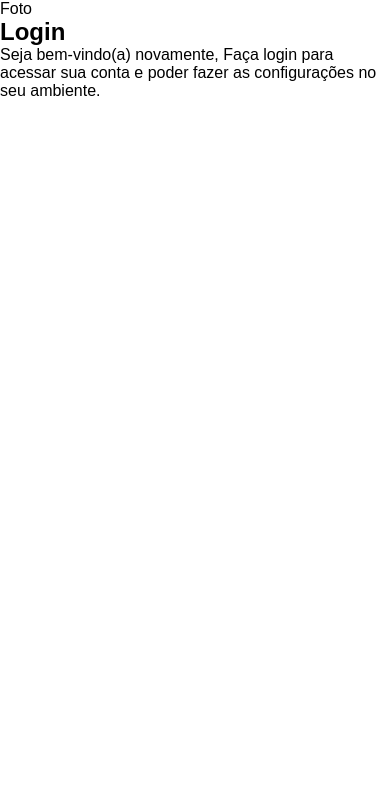
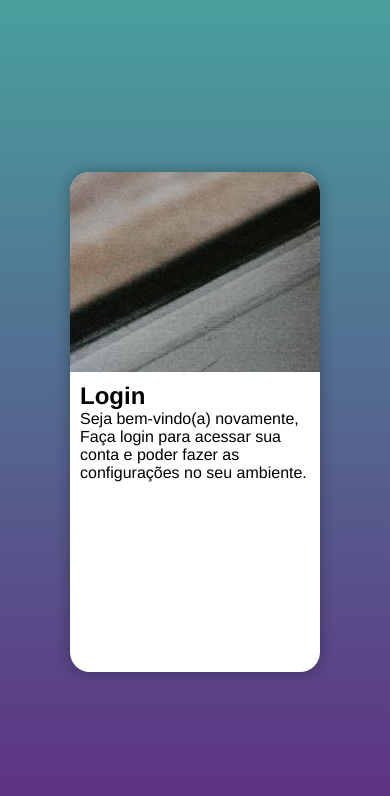
Before and after one commit to luizagostinho/projeto-login, a plain HTML site: page index.html in a window 390 px wide. Drawn offline with Linux system fonts and the light colour scheme.

Commit message:
criando a versão mobile first

```diff
--- a/estilos/style.css
+++ b/estilos/style.css
@@ -7,7 +7,47 @@
 */
 
 * {
-    font-family: Arial, Helvetica, sans-serif;
+    font-family: 'Franklin Gothic Medium', 'Arial Narrow', Arial, sans-serif;
     padding: 0;
     margin: 0;
+    box-sizing: border-box;
 }
+
+body, html {
+  background-image: linear-gradient(to bottom, #49a09d, #5f2c82);
+  height: 100vh;
+  width: 100vw;
+}
+
+main {
+  height: 100vh;
+  width: 100vw;
+  position: relative;
+}
+
+section#login {
+  position:  absolute;
+  top: 50%;
+  left: 50%;
+  transform: translate(-50%, -50%);
+  background-color: white;
+  width: 250px;
+  height: 500px;
+  border-radius: 20px;
+  overflow: hidden;
+  box-shadow: 0px 0px 15px rgba(0, 0, 0, 0.300);
+}
+
+section#login > div#imagem {
+  display: block;
+  height: 200px;
+  background-size: contain;
+  background: url(../imagens/login.jpg) no-repeat;
+  background-position: left bottom;
+}
+
+section#login > div#formulario {
+  display: block;
+  padding: 10px;
+  background-color: white;
+}
--- a/index.html
+++ b/index.html
@@ -10,7 +10,7 @@
     <main>
         <section id="login">
             <div id="imagem">
-                Foto
+
             </div>
 
             <div id="formulario">
```
